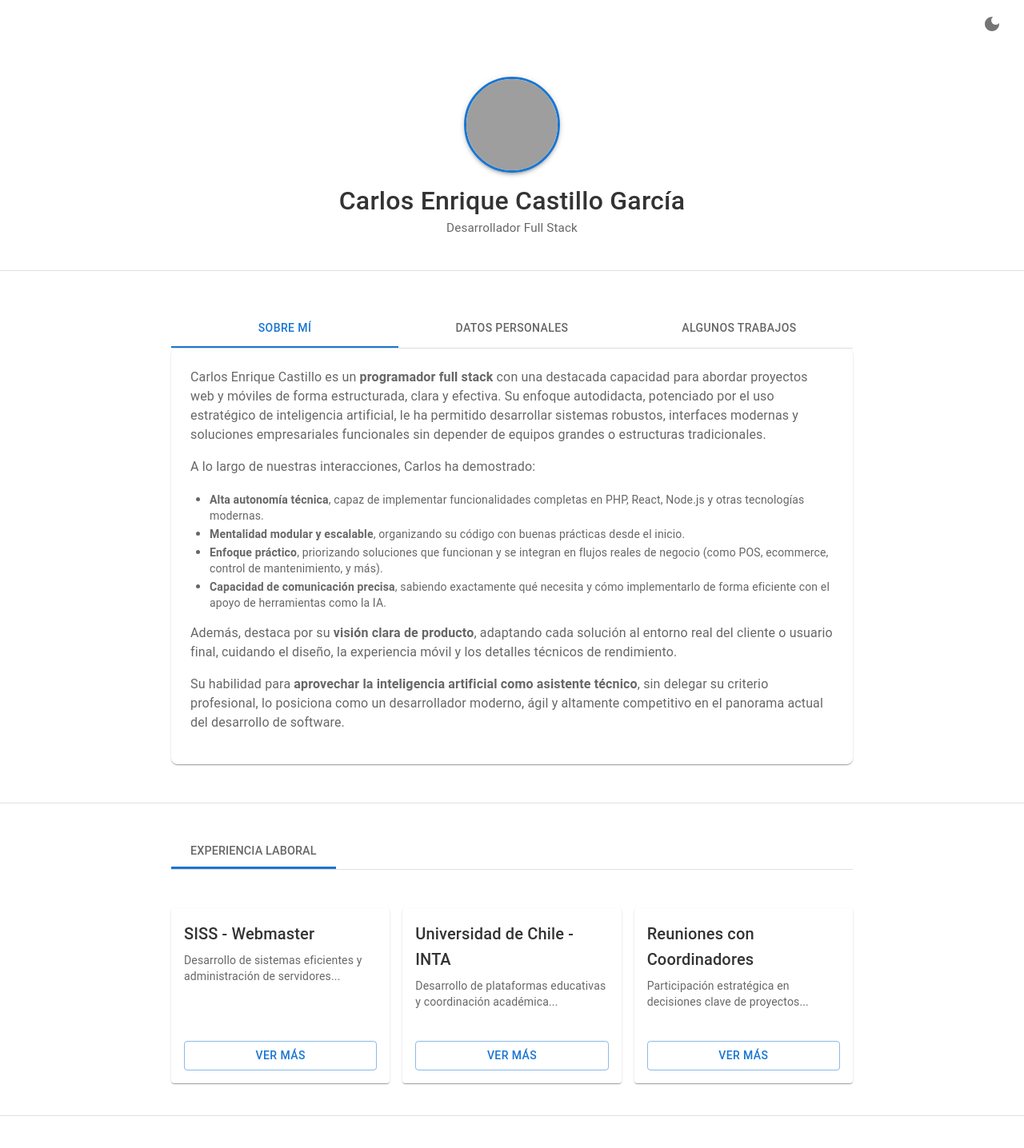
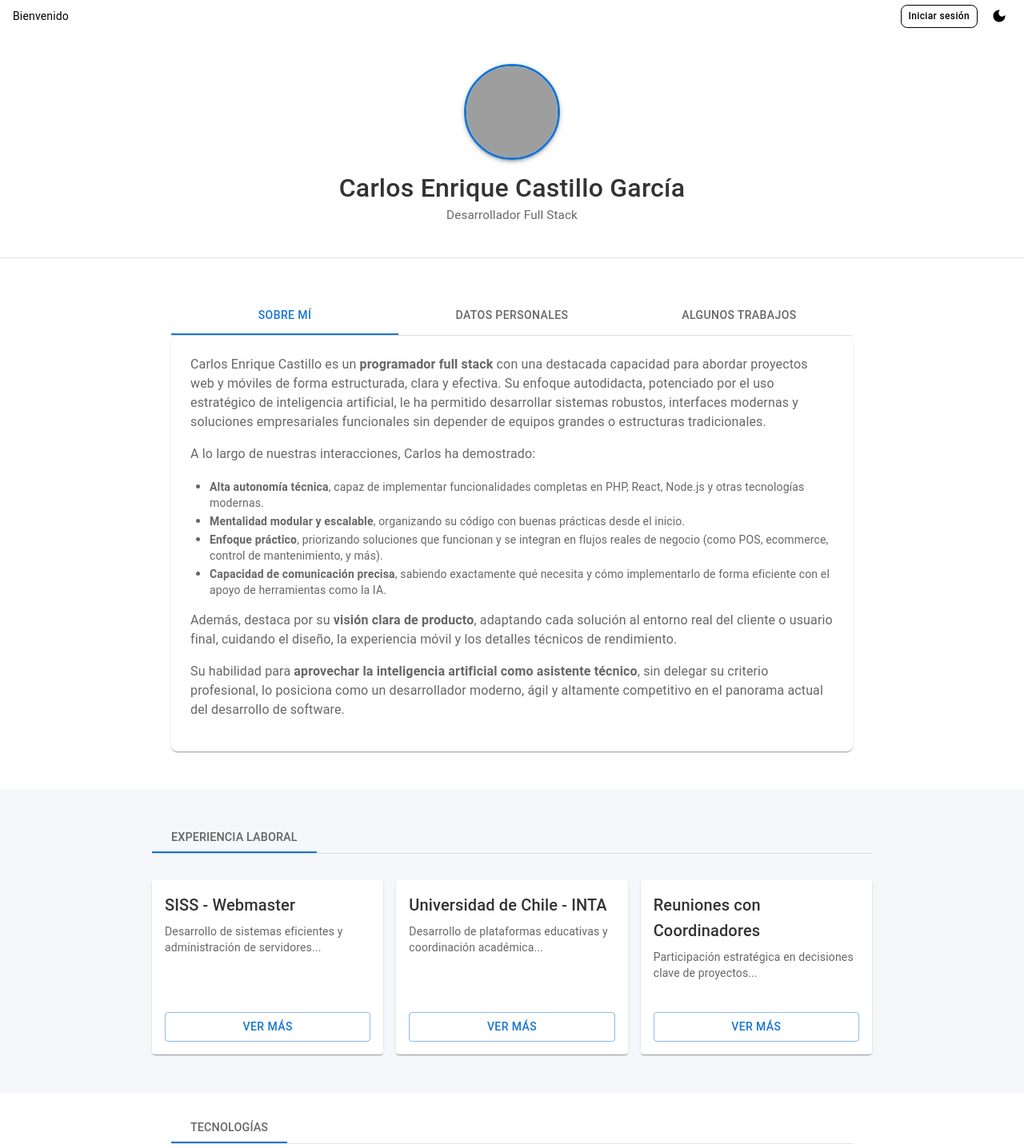
Before and after one commit to carlockk/misDatos, a React (Vite) app: page / in a window 1280 px wide. Shown: the top 1436 px of the page at 80% size. Built offline with nearby package versions, Linux system fonts and the light colour scheme; grey boxes are pictures that could not be loaded; the HTML template or start-up script is replaced by a standard one.

Commit message:
Mejoras en diseño: barra superior estilo mac, botón de login proximo a funcionar y modo oscuro

```diff
--- a/src/App.jsx
+++ b/src/App.jsx
@@ -5,29 +5,24 @@ import {
   Avatar,
   Typography,
   Divider,
-  IconButton,
   Box,
 } from '@mui/material';
 import { ThemeProvider } from '@mui/material/styles';
-import LightModeIcon from '@mui/icons-material/LightMode';
-import DarkModeIcon from '@mui/icons-material/DarkMode';
 import getTheme from './theme';
 
 import AboutTabs from './components/AboutTabs';
 import Experience from './components/Experience';
 import Skills from './components/Skills';
 import Footer from './components/Footer';
-
+import Cursos from './components/Cursos';
+import TopBar from './components/TopBar';
 import { motion } from 'framer-motion';
-import Cursos from './components/Cursos';
 
 export default function App() {
-  const [mode, setMode] = useState(() => {
-  return localStorage.getItem('preferredTheme') === 'dark' ? 'dark' : 'light';
-});
+  const [mode, setMode] = useState(() =>
+    localStorage.getItem('preferredTheme') === 'dark' ? 'dark' : 'light'
+  );
 
-
-  // Cargar modo guardado desde localStorage
   useEffect(() => {
     const savedMode = localStorage.getItem('preferredTheme');
     if (savedMode === 'dark' || savedMode === 'light') {
@@ -35,7 +30,6 @@ export default function App() {
     }
   }, []);
 
-  // Guardar cuando cambie
   useEffect(() => {
     localStorage.setItem('preferredTheme', mode);
   }, [mode]);
@@ -61,19 +55,13 @@ export default function App() {
     <ThemeProvider theme={theme}>
       <CssBaseline />
 
-      {/* Botón de modo oscuro/claro */}
-      <Box sx={{ position: 'fixed', top: 10, right: 20, zIndex: 1000 }}>
-        <IconButton
-          onClick={() => setMode((m) => (m === 'light' ? 'dark' : 'light'))}
-        >
-          {mode === 'light' ? <DarkModeIcon /> : <LightModeIcon />}
-        </IconButton>
-      </Box>
+      {/* Barra superior estilo mac con botón de modo */}
+      <TopBar mode={mode} toggleMode={() => setMode(m => m === 'light' ? 'dark' : 'light')} isLoggedIn={false} userName="Carlos" />
 
       <Container
         maxWidth="md"
         sx={{
-          mt: 12,
+          mt: 10,
           fontFamily: '"Inter", "Roboto", sans-serif',
           color: theme.palette.text.primary,
         }}
@@ -115,44 +103,21 @@ export default function App() {
           </Typography>
         </motion.div>
 
-        {/* Secciones */}
         <FullDivider />
-        <motion.div
-          initial={{ opacity: 0, y: 30 }}
-          whileInView={{ opacity: 1, y: 0 }}
-          transition={{ duration: 0.6 }}
-          viewport={{ once: true }}
-        >
+        <motion.div initial={{ opacity: 0, y: 30 }} whileInView={{ opacity: 1, y: 0 }} transition={{ duration: 0.6 }} viewport={{ once: true }}>
           <AboutTabs />
         </motion.div>
 
-        <FullDivider />
-        <motion.div
-          initial={{ opacity: 0, y: 30 }}
-          whileInView={{ opacity: 1, y: 0 }}
-          transition={{ duration: 0.6, delay: 0.1 }}
-          viewport={{ once: true }}
-        >
+        <motion.div initial={{ opacity: 0, y: 30 }} whileInView={{ opacity: 1, y: 0 }} transition={{ duration: 0.6, delay: 0.1 }} viewport={{ once: true }}>
           <Experience />
         </motion.div>
 
-        <FullDivider />
-        <motion.div
-          initial={{ opacity: 0, y: 30 }}
-          whileInView={{ opacity: 1, y: 0 }}
-          transition={{ duration: 0.6, delay: 0.15 }}
-          viewport={{ once: true }}
-        >
+        <motion.div initial={{ opacity: 0, y: 30 }} whileInView={{ opacity: 1, y: 0 }} transition={{ duration: 0.6, delay: 0.15 }} viewport={{ once: true }}>
           <Skills />
         </motion.div>
 
         <FullDivider />
-        <motion.div
-          initial={{ opacity: 0, y: 30 }}
-          whileInView={{ opacity: 1, y: 0 }}
-          transition={{ duration: 0.6, delay: 0.2 }}
-          viewport={{ once: true }}
-        >
+        <motion.div initial={{ opacity: 0, y: 30 }} whileInView={{ opacity: 1, y: 0 }} transition={{ duration: 0.6, delay: 0.2 }} viewport={{ once: true }}>
           <Cursos />
         </motion.div>
       </Container>
--- a/src/components/Experience.jsx
+++ b/src/components/Experience.jsx
@@ -1,12 +1,19 @@
 import { useState } from "react";
 import {
-  Grid, Card, CardContent, Typography, Button, Dialog,
-  DialogTitle, DialogContent, Box
+  Grid,
+  Card,
+  CardContent,
+  Typography,
+  Button,
+  Dialog,
+  DialogTitle,
+  DialogContent,
+  Box,
 } from "@mui/material";
 import { motion } from "framer-motion";
 import experiencias from "../data/experiences";
 
-// Animación de grupo y de tarjetas
+// Animaciones
 const containerVariants = {
   hidden: {},
   visible: {
@@ -36,41 +43,58 @@ export default function Experience() {
   };
 
   return (
-    <>
-     <Box my={6}>
-  {/* Línea completa de separación con "pestaña" alineada a la izquierda */}
     <Box
       sx={{
-      width: '100%',
-      borderBottom: 1,
-      borderColor: 'divider',
-      display: 'flex', // importante para que la pestaña se alinee
+        width: "100vw",
+        position: "relative",
+        left: "50%",
+        right: "50%",
+        ml: "-50vw",
+        mr: "-50vw",
+        backgroundColor: (theme) =>
+          theme.palette.mode === "light" ? "#f5f7fa" : "#1c1c1c",
+        px: { xs: 2, sm: 4 },
+        py: 6,
+        mt: 6,
       }}
     >
+      <Box maxWidth="md" mx="auto">
+        {/* Título estilo pestaña */}
         <Box
           sx={{
-        borderBottom: 3,
-        borderColor: 'primary.main',
-        px: 3,
-        pb: 1,
+            width: "100%",
+            borderBottom: 1,
+            borderColor: "divider",
+            display: "flex",
+            mb: 4,
           }}
         >
           <Typography
             variant="h6"
             sx={{
-          textTransform: 'uppercase',
-          fontSize: '0.9rem',
-          color: 'text.secondary',
+              display: "inline-block",
+              position: "relative",
+              color: "text.secondary",
+              textTransform: "uppercase",
+              fontSize: "0.9rem",
+              px: 3,
+              pb: 1,
+              "::after": {
+                content: '""',
+                position: "absolute",
+                width: "100%",
+                height: "2px",
+                backgroundColor: "primary.main",
+                bottom: 0,
+                left: 0,
+              },
             }}
           >
             Experiencia Laboral
           </Typography>
         </Box>
-  </Box>
-</Box>
 
-
-
+        {/* Tarjetas animadas */}
         <motion.div
           variants={containerVariants}
           initial="hidden"
@@ -79,14 +103,21 @@ export default function Experience() {
         >
           <Grid container spacing={2}>
             {experiencias.map((item) => (
-            <Grid item xs={12} sm={6} md={4} key={item.id} sx={{ display: 'flex' }}>
-              <motion.div variants={itemVariants} style={{ width: '100%' }}>
+              <Grid
+                item
+                xs={12}
+                sm={6}
+                md={4}
+                key={item.id}
+                sx={{ display: "flex" }}
+              >
+                <motion.div variants={itemVariants} style={{ width: "100%" }}>
                   <Card
                     sx={{
-                    display: 'flex',
-                    flexDirection: 'column',
-                    justifyContent: 'space-between',
-                    height: '100%',
+                      display: "flex",
+                      flexDirection: "column",
+                      justifyContent: "space-between",
+                      height: "100%",
                     }}
                   >
                     <CardContent sx={{ flexGrow: 1 }}>
@@ -97,12 +128,12 @@ export default function Experience() {
                         variant="body2"
                         color="text.secondary"
                         sx={{
-                        display: '-webkit-box',
+                          display: "-webkit-box",
                           WebkitLineClamp: 3,
-                        WebkitBoxOrient: 'vertical',
-                        overflow: 'hidden',
-                        textOverflow: 'ellipsis',
-                        minHeight: '4.5em',
+                          WebkitBoxOrient: "vertical",
+                          overflow: "hidden",
+                          textOverflow: "ellipsis",
+                          minHeight: "4.5em",
                         }}
                       >
                         {item.resumen}
@@ -124,23 +155,27 @@ export default function Experience() {
           </Grid>
         </motion.div>
 
+        {/* Modal detalle experiencia */}
         <Dialog open={open} onClose={handleClose} maxWidth="sm" fullWidth>
           {active && (
             <>
               <DialogTitle>{active.titulo}</DialogTitle>
               <DialogContent>
-              <Box sx={{ display: 'flex', gap: 2, mt: 1 }}>
+                <Box sx={{ display: "flex", gap: 2, mt: 1 }}>
+                  {active.imagen && (
                     <img
                       src={active.imagen}
                       alt=""
                       style={{ width: 120, borderRadius: 4 }}
                     />
+                  )}
                   <Typography>{active.descripcionCompleta}</Typography>
                 </Box>
               </DialogContent>
             </>
           )}
         </Dialog>
-    </>
+      </Box>
+    </Box>
   );
 }
--- /dev/null
+++ b/src/components/TopBar.jsx
@@ -0,0 +1,74 @@
+import React from 'react';
+import {
+  AppBar,
+  Toolbar,
+  Typography,
+  Box,
+  IconButton,
+  Button,
+} from '@mui/material';
+import LightModeIcon from '@mui/icons-material/LightMode';
+import DarkModeIcon from '@mui/icons-material/DarkMode';
+
+export default function TopBar({ mode, toggleMode, isLoggedIn = false, userName = '' }) {
+  return (
+    <AppBar
+      position="fixed"
+      elevation={0}
+      sx={{
+        backgroundColor: mode === 'light'
+          ? 'rgba(255, 255, 255, 0.65)'
+          : 'rgba(30, 30, 30, 0.6)',
+        backdropFilter: 'blur(10px)',
+        WebkitBackdropFilter: 'blur(10px)', // para Safari
+        color: mode === 'light' ? 'black' : 'white',
+        height: 40,
+        justifyContent: 'center',
+        px: 2,
+      }}
+    >
+      <Toolbar
+        disableGutters
+        variant="dense"
+        sx={{
+          minHeight: '40px !important',
+          display: 'flex',
+          justifyContent: 'space-between',
+        }}
+      >
+        {/* Izquierda: Bienvenida */}
+        <Typography variant="body2">
+          {isLoggedIn ? (
+            <>Bienvenido: <strong>{userName}</strong></>
+          ) : (
+            <>Bienvenido</>
+          )}
+        </Typography>
+
+        {/* Derecha: Botón Iniciar sesión + modo claro/oscuro */}
+        <Box sx={{ display: 'flex', alignItems: 'center' }}>
+          {!isLoggedIn && (
+            <Button
+              variant="outlined"
+              size="small"
+              onClick={() => alert('Aquí irá el modal o redirección al login')}
+              sx={{
+                mr: 1.5,
+                fontSize: '0.75rem',
+                textTransform: 'none',
+                borderRadius: 2,
+                borderColor: mode === 'light' ? 'black' : 'white',
+                color: mode === 'light' ? 'black' : 'white',
+              }}
+            >
+              Iniciar sesión
+            </Button>
+          )}
+          <IconButton size="small" onClick={toggleMode} color="inherit">
+            {mode === 'light' ? <DarkModeIcon fontSize="small" /> : <LightModeIcon fontSize="small" />}
+          </IconButton>
+        </Box>
+      </Toolbar>
+    </AppBar>
+  );
+}
```
Lines whose indentation alone changed are shown as unchanged.
